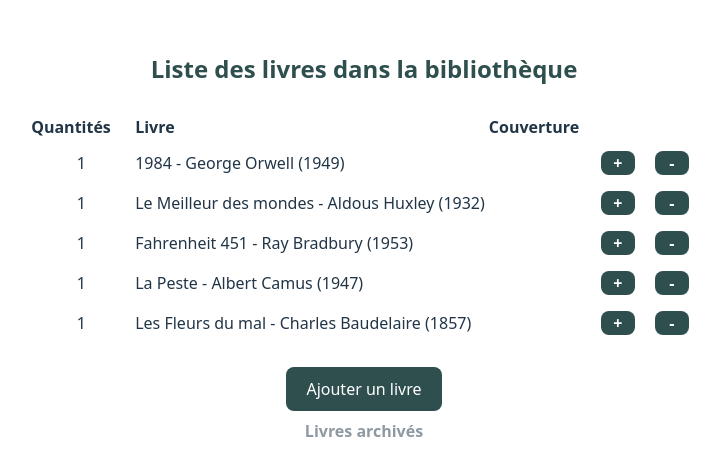
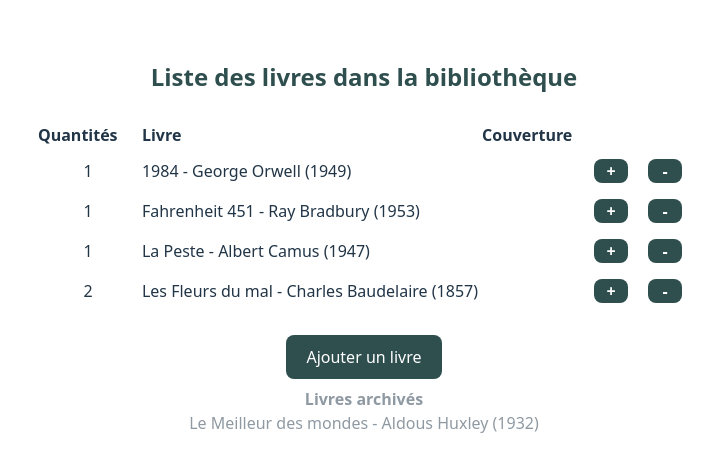
Before and after one commit to tiffaniequilbeuf/React-Bookstore, a React (Vite) app: page / in a window 1280 px wide. Shown: the part 157-632 px from the top of the page, without its empty margins (276-996 px from the left). Built offline with nearby package versions, Linux system fonts and the light colour scheme.

Commit message:
gestion des livres avec les computed values

```diff
--- a/src/App.jsx
+++ b/src/App.jsx
@@ -18,7 +18,7 @@ function App() {
             "title": "Le Meilleur des mondes",
             "author": "Aldous Huxley",
             "year": 1932,
-            "quantity": 1,
+            "quantity": 0,
         },
         {
             "title": "Fahrenheit 451",
@@ -36,7 +36,7 @@ function App() {
             "title": "Les Fleurs du mal",
             "author": "Charles Baudelaire",
             "year": 1857,
-            "quantity": 1,
+            "quantity": 2,
         }
     ]
 
@@ -47,6 +47,13 @@ function App() {
     const [year, setYear] = useState()
     const [cover, setCover] = useState("")
     const [quantity, setQuantity] = useState(1)
+
+    const availableBooks = books.filter(book => {
+        return book.quantity > 0;
+    });
+    const archivedBooks = books.filter(book => {
+        return book.quantity <= 0;
+    });
 
     function handleSubmit(event) {
         event.preventDefault();
@@ -69,8 +76,6 @@ function App() {
 
             if (book.title == title) {
                 book.quantity = book.quantity + value
-
-
             }
             return book;
         })
@@ -87,7 +92,7 @@ function App() {
             </div>
             <ul>
                 {
-                    books.map((book) => <Book book={book} onChangeBook={onChangeBook} key={book.title} />)
+                    availableBooks.map((book) => <Book book={book} onChangeBook={onChangeBook} key={book.title} />)
                 }
             </ul>
             <button onClick={() => setStatusBtn(!statusBtn)} className="btn">Ajouter un livre</button>
@@ -115,7 +120,7 @@ function App() {
                 <div className='bold'>Livres archivés </div>
                 <ul>
                     {
-                        books.map((book) => <Archives book={book} key={book.title} />)
+                        archivedBooks.map((book) => <Archives book={book} key={book.title} />)
                     }
                 </ul>
             </section>
--- a/src/composant/Archives.jsx
+++ b/src/composant/Archives.jsx
@@ -1,9 +1,9 @@
 export function Archives({book}) {
     return (
         <>
-        { book.quantity <= 0 &&
+        {/* { book.quantity <= 0 && */}
             <li>{book.title} - {book.author} ({book.year}) </li>
-        }
+        {/* } */}
         </>
     )
 }
--- a/src/composant/Book.jsx
+++ b/src/composant/Book.jsx
@@ -2,7 +2,7 @@ export function Book({ book, onChangeBook }) {
     return (
         <>
         {
-            book.quantity > 0 &&
+            // book.quantity > 0 &&
             <li className="grid">
                 <div>
                     {book.quantity && book.quantity}
```
Also changed, not shown: 1 other file (tests, documents, lock files or other folders).
